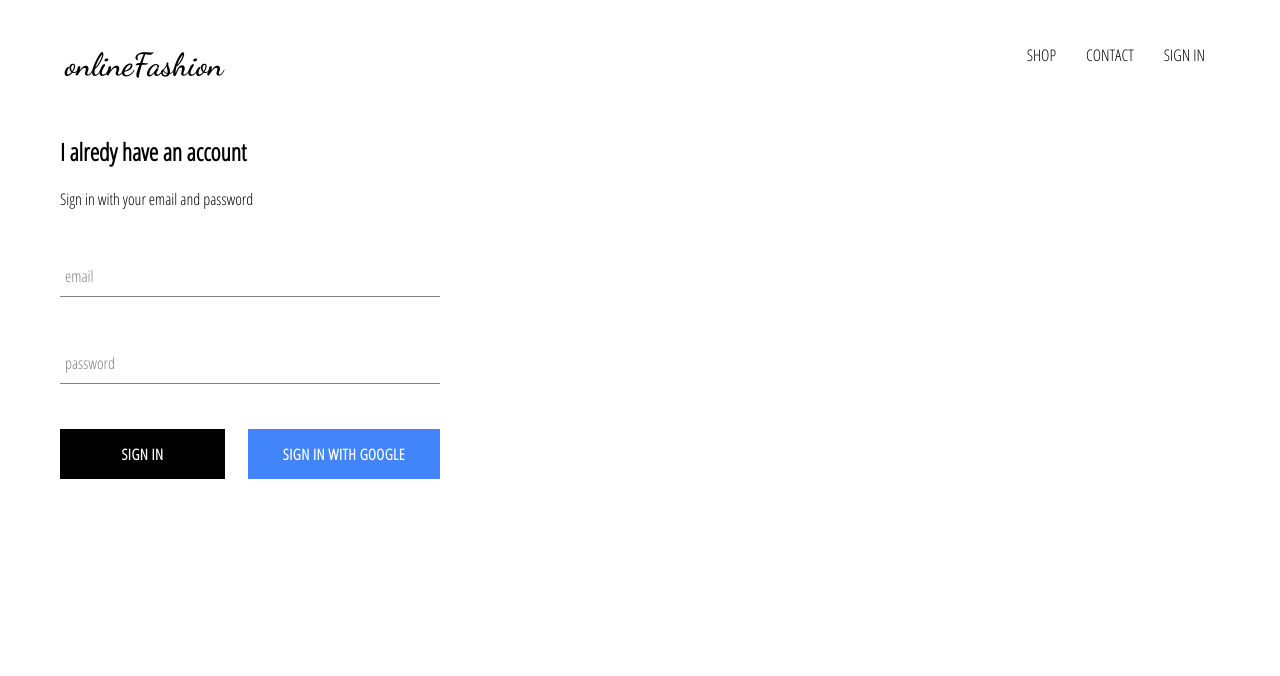
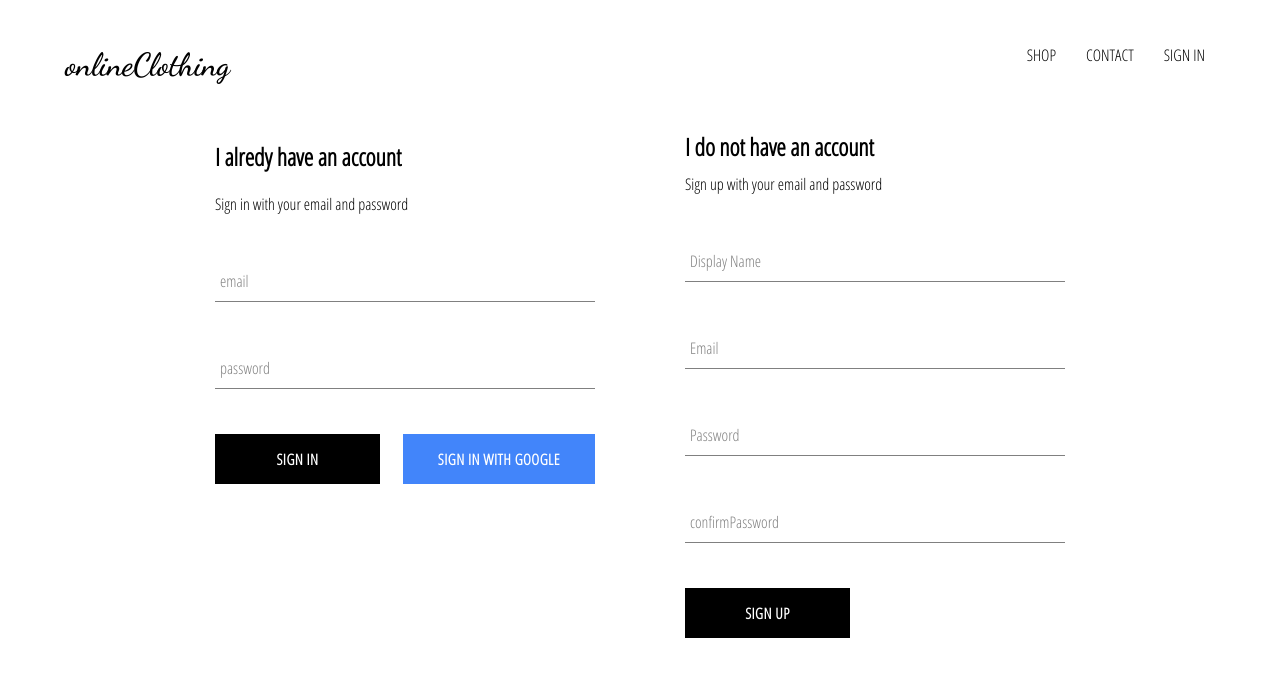
Before and after one commit to Davidhct/online-fashion-store-react, a React (Create React App) app: page /online-fashion-store-react/signin in a window 1280 px wide. Shown: the top 676 px of the page. Built offline with nearby package versions, Linux system fonts and the light colour scheme; no server answers.

Commit message:
implemented firbse utile, include ability to store authenticated user

```diff
--- a/src/App.js
+++ b/src/App.js
@@ -3,8 +3,9 @@
 import HomePage from "./pages/homepage/homepage.component";
 import ShopPage from "./pages/shop/shop.component";
 import Header from "./components/header/header.component";
-import SignInAndSignOut from "./pages/sign-in-and-sign-out/sign-in-and-sign-out.component";
-import { auth } from "./firebase/firebase.utils";
+
+import SignInAndSignUp from "./pages/sign-in-and-sign-up/sign-in-and-sign-up.component";
+import { auth, createUserProfileDocument } from "./firebase/firebase.utils";
 
 import "./App.css";
 
@@ -20,8 +21,21 @@
   unsubscribeFromAuth = null;
 
   componentDidMount() {
-    this.unsubscribeFromAuth = auth.onAuthStateChanged((user) => {
-      this.setState({ currentUser: user });
+    this.unsubscribeFromAuth = auth.onAuthStateChanged(async (userAuth) => {
+      if (userAuth) {
+        const userRef = await createUserProfileDocument(userAuth);
+
+        userRef.onSnapshot((snapShot) => {
+          this.setState({
+            currentUser: {
+              id: snapShot.id,
+              ...snapShot.data(),
+            },
+          });
+        });
+      }
+
+      this.setState({ currentUser: userAuth });
     });
   }
 
@@ -42,7 +56,7 @@
           <Route path="/online-fashion-store-react/shop" component={ShopPage} />
           <Route
             path="/online-fashion-store-react/signin"
-            component={SignInAndSignOut}
+            component={SignInAndSignUp}
           />
         </Switch>
       </div>
--- a/src/components/header/header.component.jsx
+++ b/src/components/header/header.component.jsx
@@ -7,7 +7,7 @@
 const Header = ({ currentUser }) => (
   <div className="header">
     <Link className="logo-container" to="/online-fashion-store-react">
-      <h1 className="logo">onlineFashion</h1>
+      <h1 className="logo">onlineClothing</h1>
     </Link>
     <div className="options">
       <Link className="option" to="/online-fashion-store-react/shop">
--- /dev/null
+++ b/src/components/sign-up/sign-up.component.jsx
@@ -0,0 +1,103 @@
+import React from "react";
+import FormInput from "../form-input/form-input.component";
+import CustomButton from "../custom-button/custom-button.component";
+
+import { auth, createUserProfileDocument } from "../../firebase/firebase.utils";
+
+import "./sign-up.styles.scss";
+
+class SignUp extends React.Component {
+  constructor() {
+    super();
+
+    this.state = {
+      displayName: "",
+      email: "",
+      password: "",
+      confirmPassword: "",
+    };
+  }
+
+  handleSubmit = async (event) => {
+    event.preventDefault();
+
+    const { displayName, email, password, confirmPassword } = this.state;
+
+    if (password !== confirmPassword) {
+      alert("password don't match");
+      return;
+    }
+
+    try {
+      const { user } = await auth.createUserWithEmailAndPassword(
+        email,
+        password
+      );
+
+      await createUserProfileDocument(user, { displayName });
+
+      this.setState({
+        displayName: "",
+        email: "",
+        password: "",
+        confirmPassword: "",
+      });
+    } catch (err) {
+      console.error(err);
+    }
+  };
+
+  handleChange = (event) => {
+    const { name, value } = event.target;
+
+    this.setState({ [name]: value });
+  };
+
+  render() {
+    const { displayName, email, password, confirmPassword } = this.state;
+    return (
+      <div className="sign-up">
+        <h2 className="title">I do not have an account</h2>
+        <span>Sign up with your email and password</span>
+        <form className="sign-up-form" onSubmit={this.handleSubmit}>
+          <FormInput
+            type="text"
+            name="displayName"
+            value={displayName}
+            onChange={this.handleChange}
+            label="Display Name"
+            required
+          />
+          <FormInput
+            type="email"
+            name="email"
+            value={email}
+            onChange={this.handleChange}
+            label="Email"
+            required
+          />
+          <FormInput
+            type="password"
+            name="password"
+            value={password}
+            onChange={this.handleChange}
+            label="Password"
+            required
+          />
+          <FormInput
+            type="password"
+            name="confirmPassword"
+            value={confirmPassword}
+            onChange={this.handleChange}
+            label="confirmPassword"
+            required
+          />
+
+          <CustomButton type="submit">Sign up</CustomButton>
+        </form>
+      </div>
+    );
+  }
+}
+
+export default SignUp;
--- /dev/null
+++ b/src/components/sign-up/sign-up.styles.scss
@@ -0,0 +1,9 @@
+.sign-up {
+  display: flex;
+  flex-direction: column;
+  width: 380px;
+
+  .title {
+    margin: 10px 0;
+  }
+}
--- a/src/firebase/firebase.utils.js
+++ b/src/firebase/firebase.utils.js
@@ -1,7 +1,7 @@
 import firebase from "firebase/app";
 import "firebase/firestore";
 import "firebase/auth";
-//"AIzaSyCnnbJuK2E_viAgqP9dGiIC7pskAhOMdZU"
+
 const config = {
   apiKey: process.env.REACT_APP_FIREBASE_KEY,
   authDomain: "onlineclothing-db.firebaseapp.com",
@@ -12,7 +12,34 @@
   measurementId: "G-ZP2J0SKXHV",
 };
 
-firebase.initializeApp(config);
+export const createUserProfileDocument = async (userAuth, additionalData) => {
+  if (!userAuth) return;
+
+  const userRef = firestore.doc(`users/${userAuth.uid}`);
+
+  const snapShot = await userRef.get();
+
+  if (!snapShot.exists) {
+    const { displayName, email } = userAuth;
+    const createdAt = new Date();
+
+    try {
+      await userRef.set({
+        displayName,
+        email,
+        createdAt,
+        ...additionalData,
+      });
+    } catch (err) {
+      console.error("error creating user", err.message);
+    }
+  }
+
+  return userRef;
+};
+//if already initialized
+if (!firebase.apps.length) firebase.initializeApp(config);
+else firebase.app();
 
 export const auth = firebase.auth();
 export const firestore = firebase.firestore();
--- a/src/pages/sign-in-and-sign-out/sign-in-and-sign-out.component.jsx
+++ /dev/null
@@ -1,11 +0,0 @@
-import React from "react";
-import SignIn from "../../components/sign-in/sign-in.component";
-// import "./sign-in-and-sign-out.scss";
-
-const SignInAndSignOut = () => (
-  <div className="sign-in-and-sign-out">
-    <SignIn />
-  </div>
-);
-
-export default SignInAndSignOut;
--- /dev/null
+++ b/src/pages/sign-in-and-sign-up/sign-in-and-sign-up.component.jsx
@@ -0,0 +1,13 @@
+import React from "react";
+import SignIn from "../../components/sign-in/sign-in.component";
+import SignUp from "../../components/sign-up/sign-up.component";
+import "./sign-in-and-sign-up.styles.scss";
+
+const SignInAndSignUp = () => (
+  <div className="sign-in-and-sign-up">
+    <SignIn />
+    <SignUp />
+  </div>
+);
+
+export default SignInAndSignUp;
--- /dev/null
+++ b/src/pages/sign-in-and-sign-up/sign-in-and-sign-up.styles.scss
@@ -0,0 +1,6 @@
+.sign-in-and-sign-up {
+  width: 850px;
+  display: flex;
+  justify-content: space-between;
+  margin: 30px auto;
+}
```
